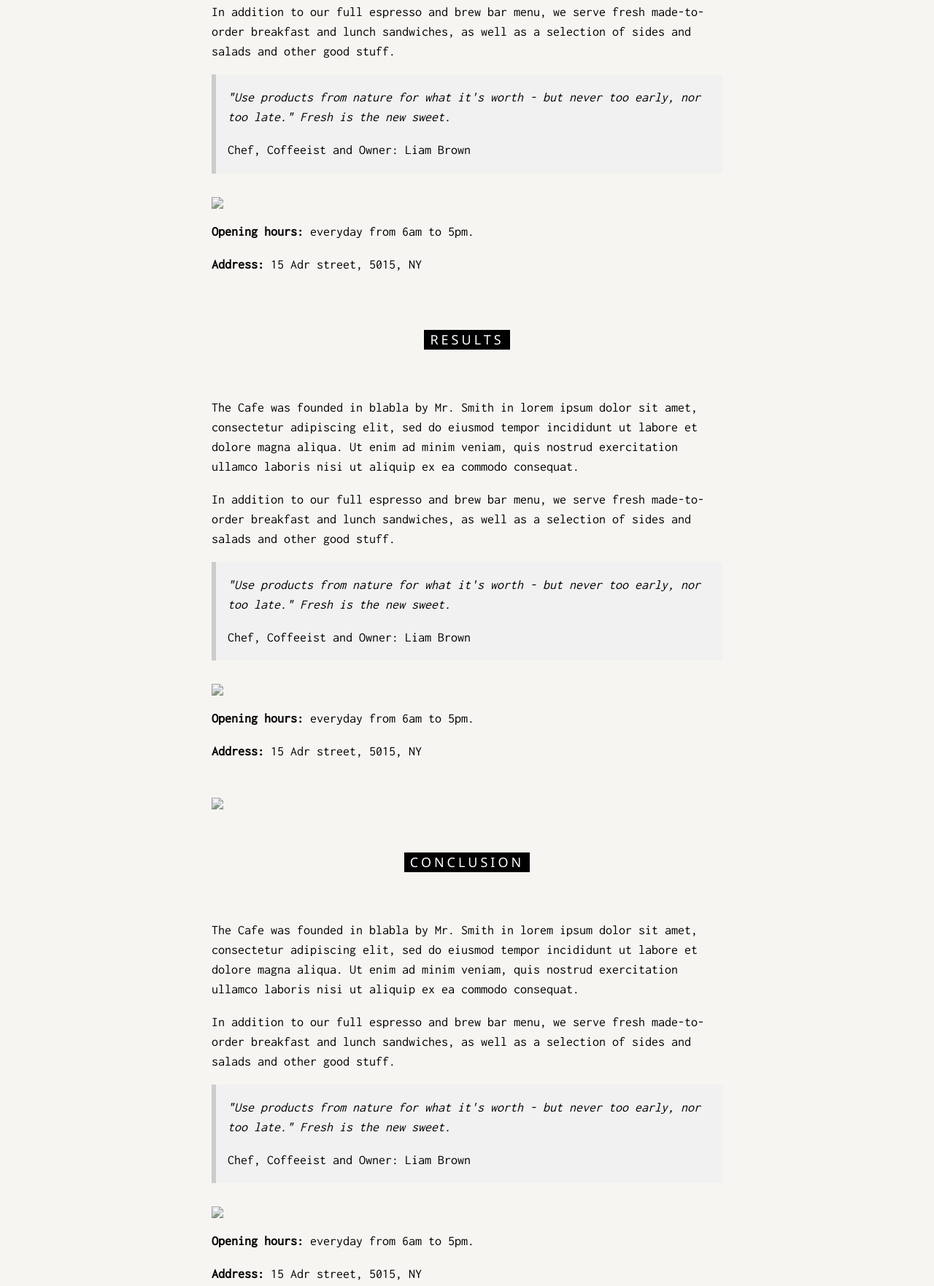
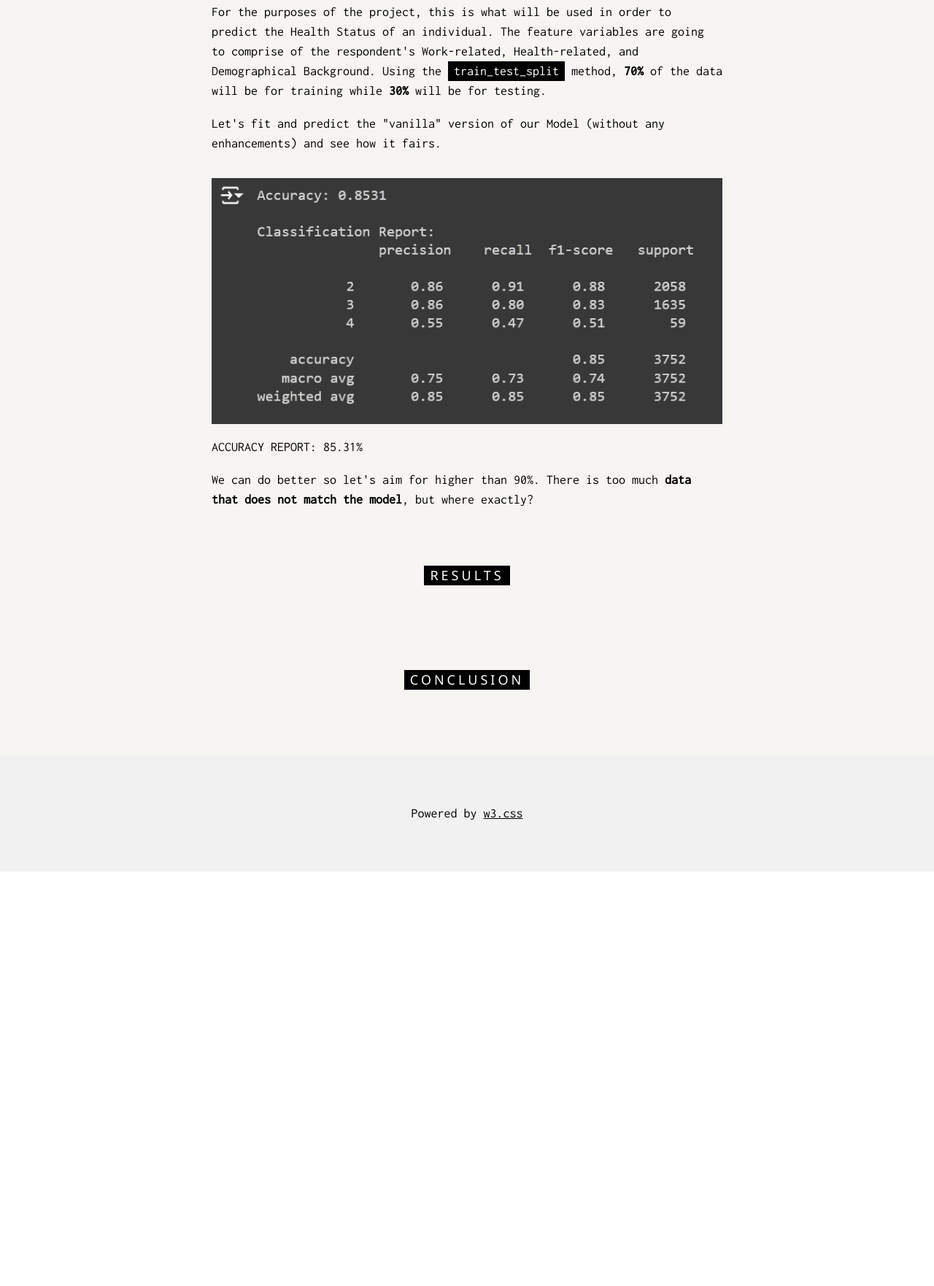
Before and after one commit to caspikk/180-lords, a plain HTML site: page index.html in a window 1280 px wide. Shown: the part 906-2668 px from the top of the page at 73% size. After the commit the page ends 2100 px from the top, so only its background shows below. Drawn offline with nearby package versions, Linux system fonts and the light colour scheme.

Commit message:
Fixed a bit of methods

```diff
--- a/index.html
+++ b/index.html
@@ -68,15 +68,12 @@
 <div class="w3-container" id="methods">
     <div class="w3-content" style="max-width:700px">
         <h5 class="w3-center w3-padding-64"><span class="w3-tag w3-wide">METHODS</span></h5>
-        <p>The Cafe was founded in blabla by Mr. Smith in lorem ipsum dolor sit amet, consectetur adipiscing elit, sed do eiusmod tempor incididunt ut labore et dolore magna aliqua. Ut enim ad minim veniam, quis nostrud exercitation ullamco laboris nisi ut aliquip ex ea commodo consequat.</p>
-        <p>In addition to our full espresso and brew bar menu, we serve fresh made-to-order breakfast and lunch sandwiches, as well as a selection of sides and salads and other good stuff.</p>
-        <div class="w3-panel w3-leftbar w3-light-grey">
-        <p><i>"Use products from nature for what it's worth - but never too early, nor too late." Fresh is the new sweet.</i></p>
-        <p>Chef, Coffeeist and Owner: Liam Brown</p>
-        </div>
-        <img src="/w3images/coffeeshop.jpg" style="width:100%;max-width:1000px" class="w3-margin-top">
-        <p><strong>Opening hours:</strong> everyday from 6am to 5pm.</p>
-        <p><strong>Address:</strong> 15 Adr street, 5015, NY</p>
+        <p>The selected model is the well-known <span class="w3-tag">RandomForestClassifier</span> from the <span class="w3-tag">scikit-learn</span> Machine Learning Library . A <strong>Random Forest Classifier</strong> is an ensemble learning algorithm used for classification tasks similar to ours. It combines multiple decision trees to create a more accurate and robust model.</p>
+        <p>For the purposes of the project, this is what will be used in order to predict the Health Status of an individual. The feature variables are going to comprise of the respondent's Work-related, Health-related, and Demographical Background. Using the <span class="w3-tag">train_test_split</span> method, <strong>70%</strong> of the data will be for training while <strong>30%</strong> will be for testing.</p>
+        <p>Let's fit and predict the "vanilla" version of our Model (without any enhancements) and see how it fairs.</p>
+        <img src="initial-accuracy-report.png" style="width:100%;max-width:1000px" class="w3-margin-top">
+        <p>ACCURACY REPORT: 85.31%</p>
+        <p>We can do better so let's aim for higher than 90%. There is too much <strong>data that does not match the model</strong>, but where exactly?</p>
     </div>
 </div>
 
@@ -84,16 +81,6 @@
 <div class="w3-container" id="results">
   <div class="w3-content" style="max-width:700px">
     <h5 class="w3-center w3-padding-48"><span class="w3-tag w3-wide">RESULTS</span></h5>
-    <p>The Cafe was founded in blabla by Mr. Smith in lorem ipsum dolor sit amet, consectetur adipiscing elit, sed do eiusmod tempor incididunt ut labore et dolore magna aliqua. Ut enim ad minim veniam, quis nostrud exercitation ullamco laboris nisi ut aliquip ex ea commodo consequat.</p>
-    <p>In addition to our full espresso and brew bar menu, we serve fresh made-to-order breakfast and lunch sandwiches, as well as a selection of sides and salads and other good stuff.</p>
-    <div class="w3-panel w3-leftbar w3-light-grey">
-    <p><i>"Use products from nature for what it's worth - but never too early, nor too late." Fresh is the new sweet.</i></p>
-    <p>Chef, Coffeeist and Owner: Liam Brown</p>
-    </div>
-    <img src="/w3images/coffeeshop.jpg" style="width:100%;max-width:1000px" class="w3-margin-top">
-    <p><strong>Opening hours:</strong> everyday from 6am to 5pm.</p>
-    <p><strong>Address:</strong> 15 Adr street, 5015, NY</p>
-    <img src="/w3images/coffeehouse2.jpg" style="width:100%;max-width:1000px;margin-top:32px;">
   </div>
 </div>
 
@@ -101,15 +88,6 @@
 <div class="w3-container" id="conclusion" style="padding-bottom:32px;">
   <div class="w3-content" style="max-width:700px">
     <h5 class="w3-center w3-padding-48"><span class="w3-tag w3-wide">CONCLUSION</span></h5>
-    <p>The Cafe was founded in blabla by Mr. Smith in lorem ipsum dolor sit amet, consectetur adipiscing elit, sed do eiusmod tempor incididunt ut labore et dolore magna aliqua. Ut enim ad minim veniam, quis nostrud exercitation ullamco laboris nisi ut aliquip ex ea commodo consequat.</p>
-    <p>In addition to our full espresso and brew bar menu, we serve fresh made-to-order breakfast and lunch sandwiches, as well as a selection of sides and salads and other good stuff.</p>
-    <div class="w3-panel w3-leftbar w3-light-grey">
-    <p><i>"Use products from nature for what it's worth - but never too early, nor too late." Fresh is the new sweet.</i></p>
-    <p>Chef, Coffeeist and Owner: Liam Brown</p>
-    </div>
-    <img src="/w3images/coffeeshop.jpg" style="width:100%;max-width:1000px" class="w3-margin-top">
-    <p><strong>Opening hours:</strong> everyday from 6am to 5pm.</p>
-    <p><strong>Address:</strong> 15 Adr street, 5015, NY</p>
   </div>
 </div>
 
@@ -121,23 +99,5 @@
   <p>Powered by <a href="https://www.w3schools.com/w3css/default.asp" title="W3.CSS" target="_blank" class="w3-hover-text-green">w3.css</a></p>
 </footer>
 
-<script>
-// Tabbed Menu
-function openMenu(evt, menuName) {
-  var i, x, tablinks;
-  x = document.getElementsByClassName("menu");
-  for (i = 0; i < x.length; i++) {
-    x[i].style.display = "none";
-  }
-  tablinks = document.getElementsByClassName("tablink");
-  for (i = 0; i < x.length; i++) {
-    tablinks[i].className = tablinks[i].className.replace(" w3-dark-grey", "");
-  }
-  document.getElementById(menuName).style.display = "block";
-  evt.currentTarget.firstElementChild.className += " w3-dark-grey";
-}
-document.getElementById("myLink").click();
-</script>
-
 </body>
 </html>
```
Also changed, not shown: initial-accuracy-report.png (added), medical.png.
